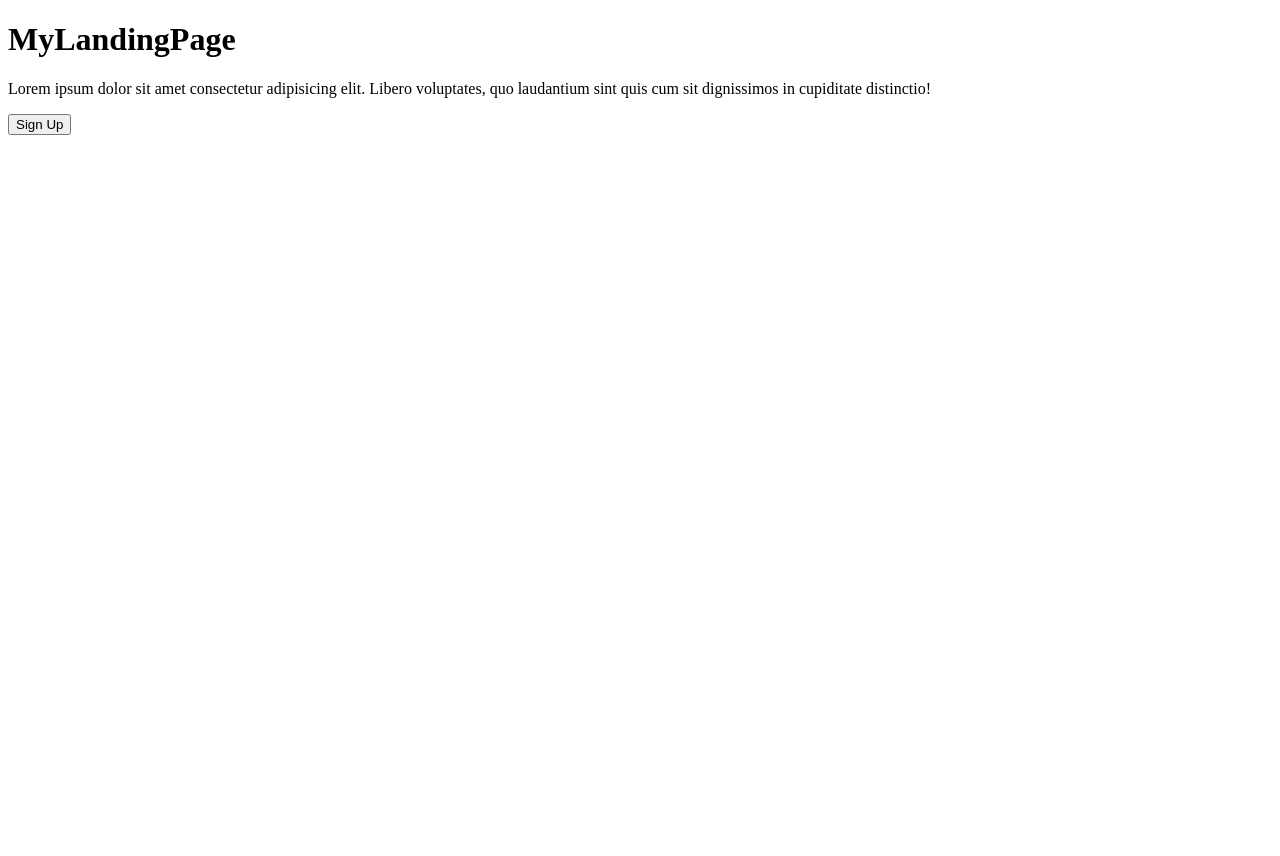
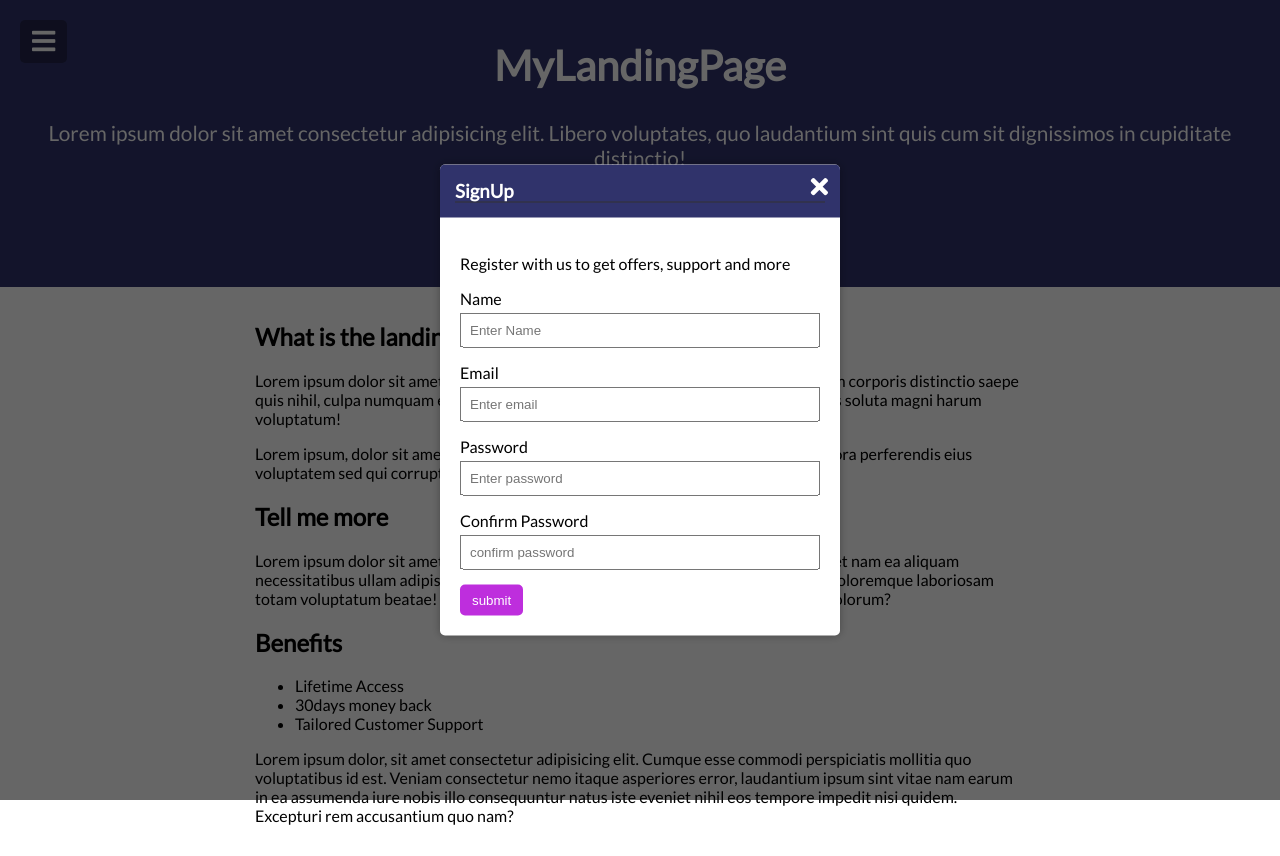
Before and after one commit to NaravaTejasri/MenuSlider-Modal, a plain HTML site: page index.html in a window 1280 px wide. Both pictures are taken after a click on the button "Sign Up". Before the commit the page ends 800 px from the top, so only its background shows below. Drawn offline with Linux system fonts and the light colour scheme.

Commit message:
committing scripts and styles in MenuSlider

```diff
--- a/index.html
+++ b/index.html
@@ -3,30 +3,88 @@
 <head>
     <meta charset="UTF-8">
     <meta name="viewport" content="width=device-width, initial-scale=1.0">
-    <link rel="stylesheet" href="https://cdnjs.cloudflare.com/ajax/libs/font-awesome/5.15.3/css/brands.min.css" integrity="sha512-apX8rFN/KxJW8rniQbkvzrshQ3KvyEH+4szT3Sno5svdr6E/CP0QE862yEeLBMUnCqLko8QaugGkzvWS7uNfFQ==" crossorigin="anonymous" />
+    <link rel="stylesheet" href="https://cdnjs.cloudflare.com/ajax/libs/font-awesome/5.11.2/css/all.min.css" integrity="sha512-0S+nbAYis87iX26mmj/+fWt1MmaKCv80H+Mbo+Ne7ES4I6rxswpfnC6PxmLiw33Ywj2ghbtTw0FkLbMWqh4F7Q==" crossorigin="anonymous" />
     <link rel="stylesheet" href="src/styles/style.css" >
     <script src="src/scripts/script.js"defer></script>
     <title>MenuSlider&Modal</title>
 </head>
 <body>
     <nav>
-        <div class="logo"></div>
+        <div class="logo">
+            <img src="https://randomuser.me/api/portraits/women/75.jpg" alt="user"/>
+        </div>
+        <ul>
+            <li><a href="#">Home</a></li>
+            <li><a href="#">Portfolio</a></li>
+            <li><a href="#">Blog</a></li>
+            <li><a href="#">Contact me</a></li>
+        </ul>
     </nav>
+    <header>
+        <button id="toggle" class="toggle">
+            <i class="fa fa-bars fa-2x"></i>
+        </button>
+        <h1>MyLandingPage</h1>
+        <p>Lorem ipsum dolor sit amet consectetur adipisicing elit. Libero voluptates, quo laudantium sint quis cum sit dignissimos in cupiditate distinctio!</p>
+        <button class="cta-btn" id ="open"> Sign Up</button>
+    </header>
+
+    <div class="container">
+        <h2>What is the landing page about?</h2>
+        <p>Lorem ipsum dolor sit amet consectetur adipisicing elit. Suscipit corrupti praesentium corporis distinctio saepe quis nihil, culpa numquam eos dolor voluptatum iusto quasi veritatis. Ipsum possimus soluta magni harum voluptatum!</p>
+        <p>Lorem ipsum, dolor sit amet consectetur adipisicing elit. Exercitationem ipsam tempora perferendis eius voluptatem sed qui corrupti vero magnam laudantium?</p>
+
+        <h2>Tell me more</h2>
+        <p>Lorem ipsum dolor sit amet consectetur adipisicing elit. Eaque, sed, ipsa quos omnis et nam ea aliquam necessitatibus ullam adipisci animi sit debitis velit dolore, repellat eveniet voluptas doloremque laboriosam totam voluptatum beatae! Laboriosam facere repudiandae consectetur facilis odit dolorum?</p>
+
+        <h2>Benefits</h2>
+        <ul>
+            <li>Lifetime Access</li>
+            <li>30days money back</li>
+            <li>Tailored Customer Support</li>
+        </ul>
+        <p>Lorem ipsum dolor, sit amet consectetur adipisicing elit. Cumque esse commodi perspiciatis mollitia quo voluptatibus id est. Veniam consectetur nemo itaque asperiores error, laudantium ipsum sint vitae nam earum in ea assumenda iure nobis illo consequuntur natus iste eveniet nihil eos tempore impedit nisi quidem. Excepturi rem accusantium quo nam?</p>
+    </div>
+
+    <!-- Modal -->
+    <div class="modal-container" id="modal">
+        <div class="modal">
+            <button class="close-btn" id="close">
+                <i class="fa fa-times"></i>
+            </button>
+            <div class="modal-header">
+                <h3>SignUp</h3>
+            </div>
+            <div class="modal-content">
+                <p>Register with us to get offers, support and more</p>
+                <form class="modal-form">
+                    <div>
+                        <label for="name">Name</label>
+                        <input type="text" id="name" class="form-input"placeholder="Enter Name">
+                    </div>
+                    <div>
+                        <label for="email">Email</label>
+                        <input type="email" id="email"class="form-input"placeholder="Enter email">
+                    </div>
+                    <div>
+                        <label for="password">Password</label>
+                        <input type="password" id="password"class="form-input"placeholder="Enter password">
+                    </div>
+                    <div>
+                        <label for="password2">Confirm Password</label>
+                        <input type="password" id="password2"class="form-input"placeholder="confirm password">
+                    </div>
+                    <input type="submit" value="submit" class="submit-btn">
+
+                </form>
+            </div>
+
+        </div>
+
+    </div>
 
 
 
 
-
-    <div class="container">
-        <div class="header">
-            <div class="content" id="content">
-                <h1>MyLandingPage</h1>
-                <p>Lorem ipsum dolor sit amet consectetur adipisicing elit. Libero voluptates, quo laudantium sint quis cum sit dignissimos in cupiditate distinctio!</p>
-                <button class="button" id ="button"> Sign Up</button>
-
-            </div>
-        </div>
-    </div>
-
 </body>
 </html>
--- a/src/scripts/script.js
+++ b/src/scripts/script.js
@@ -0,0 +1,24 @@
+const toggle = document.getElementById('toggle');
+const close = document.getElementById('close');
+const open = document.getElementById('open');
+const modal = document.getElementById('modal');
+const navbar = document.getElementById('navbar');
+
+
+
+// Toggle nav
+toggle.addEventListener('click', () => {
+  document.body.classList.toggle('show-nav');
+  document.body.addEventListener('click', closeNavbar);
+});
+
+// Show modal
+open.addEventListener('click', () => modal.classList.add('show-modal'));
+
+// Hide modal
+close.addEventListener('click', () => modal.classList.remove('show-modal'));
+
+// Hide modal on outside click
+window.addEventListener('click', e =>
+  e.target == modal ? modal.classList.remove('show-modal') : false
+);
--- a/src/styles/style.css
+++ b/src/styles/style.css
@@ -0,0 +1,196 @@
+@import url('https://fonts.googleapis.com/css?family=Lato&display=swap');
+
+:root {
+  --modal-duration: 1s;
+  --primary-color: #30336b;
+  --secondary-color: #be2edd;
+}
+
+* {
+  box-sizing: border-box;
+}
+
+body {
+  font-family: 'Lato', sans-serif;
+  margin: 0;
+  transition: transform 0.3s ease;
+}
+
+body.show-nav {
+  /* Width of nav */
+  transform: translateX(200px);
+}
+
+nav {
+  background-color: var(--primary-color);
+  border-right: 2px solid rgba(200, 200, 200, 0.1);
+  color: #fff;
+  position: fixed;
+  top: 0;
+  left: 0;
+  width: 200px;
+  height: 100%;
+  z-index: 100;
+  transform: translateX(-100%);
+}
+
+nav .logo {
+  padding: 30px 0;
+  text-align: center;
+}
+
+nav .logo img {
+  height: 75px;
+  width: 75px;
+  border-radius: 50%;
+}
+
+nav ul {
+  padding: 0;
+  list-style-type: none;
+  margin: 0;
+}
+
+nav ul li {
+  border-bottom: 2px solid rgba(200, 200, 200, 0.1);
+  padding: 20px;
+}
+
+nav ul li:first-of-type {
+  border-top: 2px solid rgba(200, 200, 200, 0.1);
+}
+
+nav ul li a {
+  color: #fff;
+  text-decoration: none;
+}
+
+nav ul li a:hover {
+  text-decoration: underline;
+}
+
+header {
+  background-color: var(--primary-color);
+  color: #fff;
+  font-size: 130%;
+  position: relative;
+  padding: 40px 15px;
+  text-align: center;
+}
+
+header h1 {
+  margin: 0;
+}
+
+header p {
+  margin: 30px 0;
+}
+
+button,
+input[type='submit'] {
+  background-color: var(--secondary-color);
+  border: 0;
+  border-radius: 5px;
+  color: #fff;
+  cursor: pointer;
+  padding: 8px 12px;
+}
+
+button:focus {
+  outline: none;
+}
+
+.toggle {
+  background-color: rgba(0, 0, 0, 0.3);
+  position: absolute;
+  top: 20px;
+  left: 20px;
+}
+
+.cta-btn {
+  padding: 12px 30px;
+  font-size: 20px;
+}
+
+.container {
+  padding: 15px;
+  margin: 0 auto;
+  max-width: 100%;
+  width: 800px;
+}
+
+.modal-container {
+  background-color: rgba(0, 0, 0, 0.6);
+  display: none;
+  position: fixed;
+  top: 0;
+  left: 0;
+  right: 0;
+  bottom: 0;
+}
+
+.modal-container.show-modal {
+  display: block;
+}
+
+.modal {
+  background-color: #fff;
+  border-radius: 5px;
+  box-shadow: 0 0 10px rgba(0, 0, 0, 0.3);
+  position: absolute;
+  overflow: hidden;
+  top: 50%;
+  left: 50%;
+  transform: translate(-50%, -50%);
+  max-width: 100%;
+  width: 400px;
+  animation-name: modalopen;
+  animation-duration: var(--modal-duration);
+}
+
+.modal-header {
+  background: var(--primary-color);
+  color: #fff;
+  padding: 15px;
+}
+
+.modal-header h3 {
+  margin: 0;
+  border-bottom: 1px solid #333;
+}
+
+.modal-content {
+  padding: 20px;
+}
+
+.modal-form div {
+  margin: 15px 0;
+}
+
+.modal-form label {
+  display: block;
+  margin-bottom: 5px;
+}
+
+.modal-form .form-input {
+  padding: 8px;
+  width: 100%;
+}
+
+.close-btn {
+  background: transparent;
+  font-size: 25px;
+  position: absolute;
+  top: 0;
+  right: 0;
+}
+
+@keyframes modalopen {
+  from {
+    opacity: 0;
+  }
+
+  to {
+    opacity: 1;
+  }
+}
```
